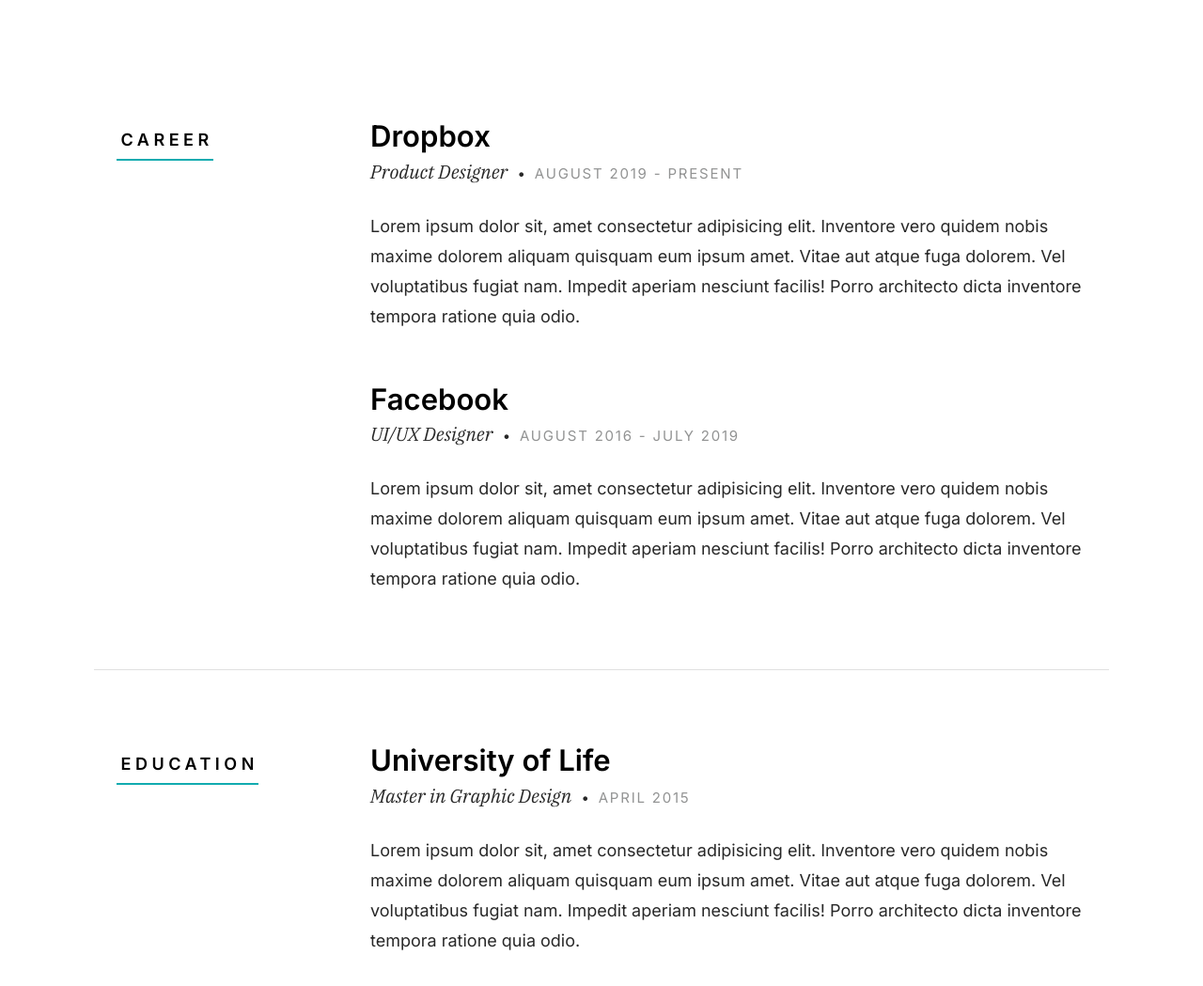
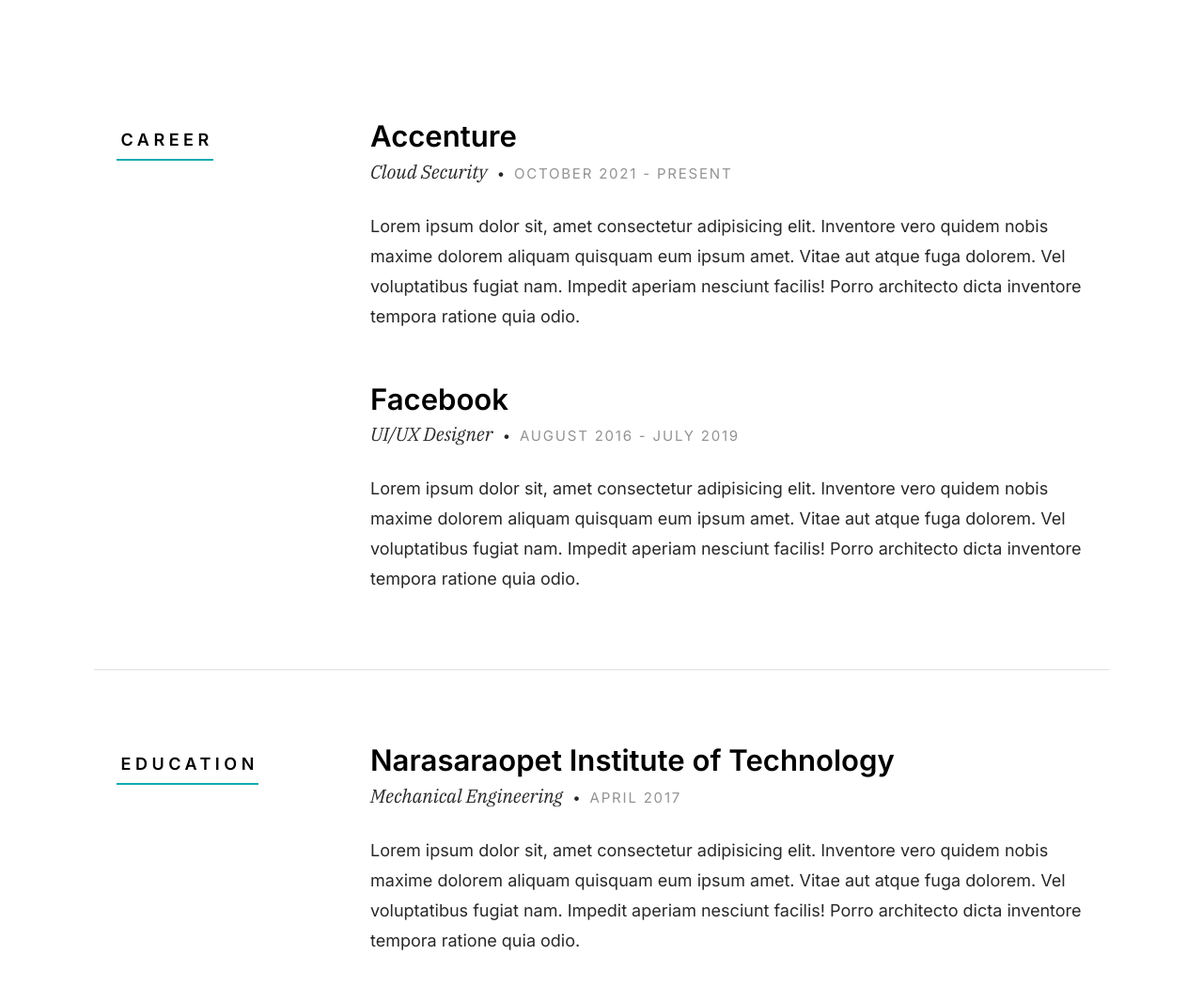
Before and after one commit to SaiPavan37/Sai_Resume, a plain HTML site: page index.html in a window 1280 px wide. Shown: the part 1760-2809 px from the top of the page at 94% size. Drawn offline with Linux system fonts and the light colour scheme.

Commit message:
Update index.html

```diff
--- a/index.html
+++ b/index.html
@@ -165,11 +165,11 @@
                 <div class="resume-block">
 
                     <div class="resume-block__header">
-                        <h4 class="h3">Dropbox</h4>
+                        <h4 class="h3">Accenture</h4>
                         <p class="resume-block__header-meta">
-                            <span>Product Designer</span>
+                            <span>Cloud Security </span>
                             <span class="resume-block__header-date">
-                                August 2019 - Present
+                                October 2021 - Present
                             </span>
                         </p>
                     </div>
@@ -215,11 +215,11 @@
                 <div class="resume-block">
 
                     <div class="resume-block__header">
-                        <h4 class="h3">University of Life</h4>
+                        <h4 class="h3">Narasaraopet Institute of Technology</h4>
                         <p class="resume-block__header-meta">
-                            <span>Master in Graphic Design</span>
+                            <span>Mechanical Engineering</span>
                             <span class="resume-block__header-date">
-                                April 2015
+                                April 2017
                             </span>
                         </p>
                     </div>
```
